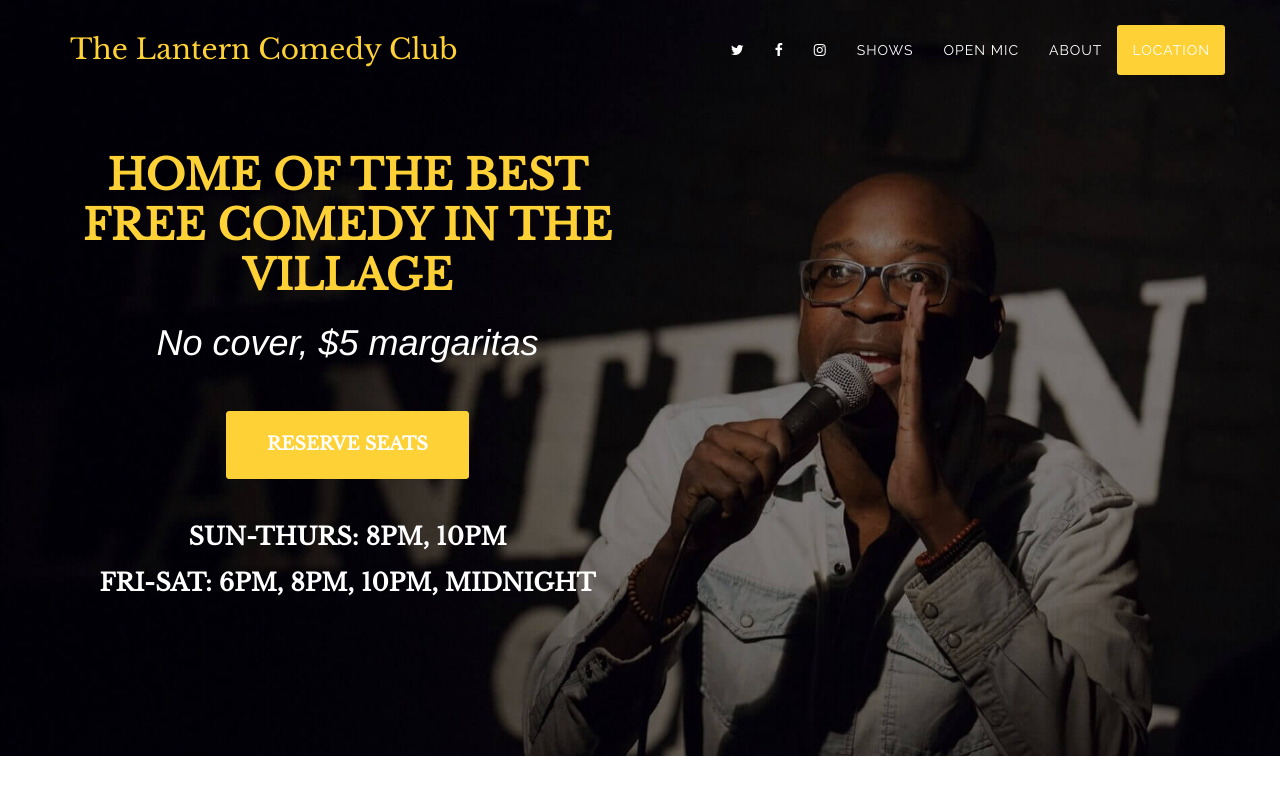
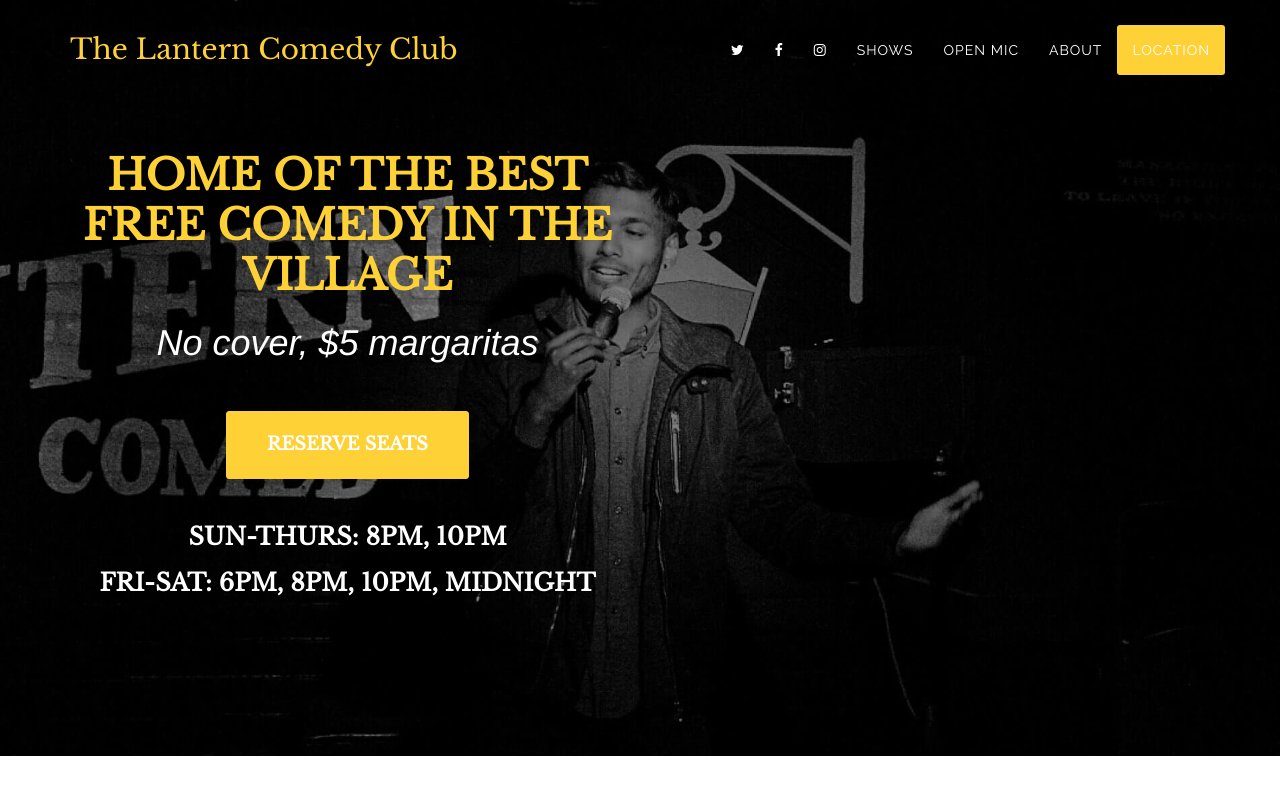
Before and after one commit to gustate/thelantern, a website: page index.html in a window 1280 px wide. Shown: the top 800 px of the page. Drawn offline with nearby package versions, Linux system fonts and the light colour scheme; a script that the page names is missing; a web font is replaced by a local one.

Commit message:
switch khalid for usama

```diff
--- a/css/agency.css
+++ b/css/agency.css
@@ -229,10 +229,10 @@ fieldset[disabled] .btn-xl.active {
   }
 }
 header {
-  background-image: url('../img/khalid-bg.jpg');
+  background-image: url('../img/usama-bg-2.jpg');
   background-repeat: no-repeat;
   background-attachment: scroll;
-  background-position: right center;
+  background-position: center center;
   -webkit-background-size: cover;
   -moz-background-size: cover;
   background-size: cover;
```
Also changed, not shown: img/khalid-bg-reverse.jpg (added), img/lantern-bg.jpg (added), img/usama-bg-2.jpg (added), img/usama-bg.jpg (added).
